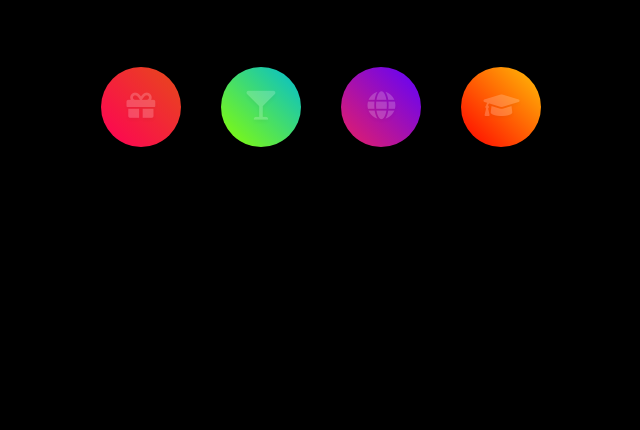
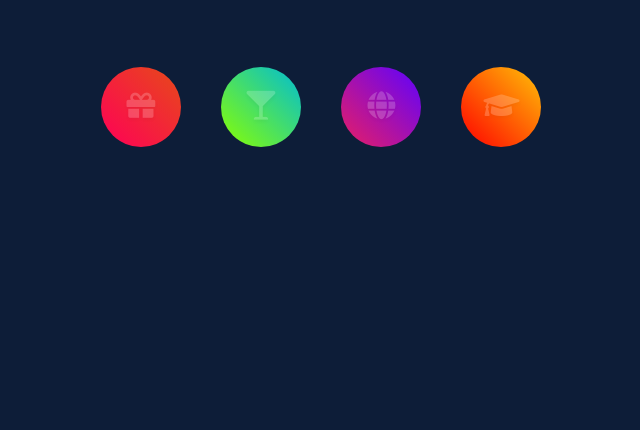
Before and after one commit to jakubbyliniak/cssfun, a plain HTML site: page index.html in a window 1280 px wide. Shown: the part 370-800 px from the top of the page, without its empty margins (319-959 px from the left). Drawn offline with Linux system fonts and the light colour scheme.

Commit message:
bg color change

```diff
--- a/custom.css
+++ b/custom.css
@@ -21,7 +21,7 @@ body { min-height: 100%; }
 }
 
 .black{
-	background-color:  #000;
+	background-color:  #0d1d38;
 }
 
 .sec-header{
```
